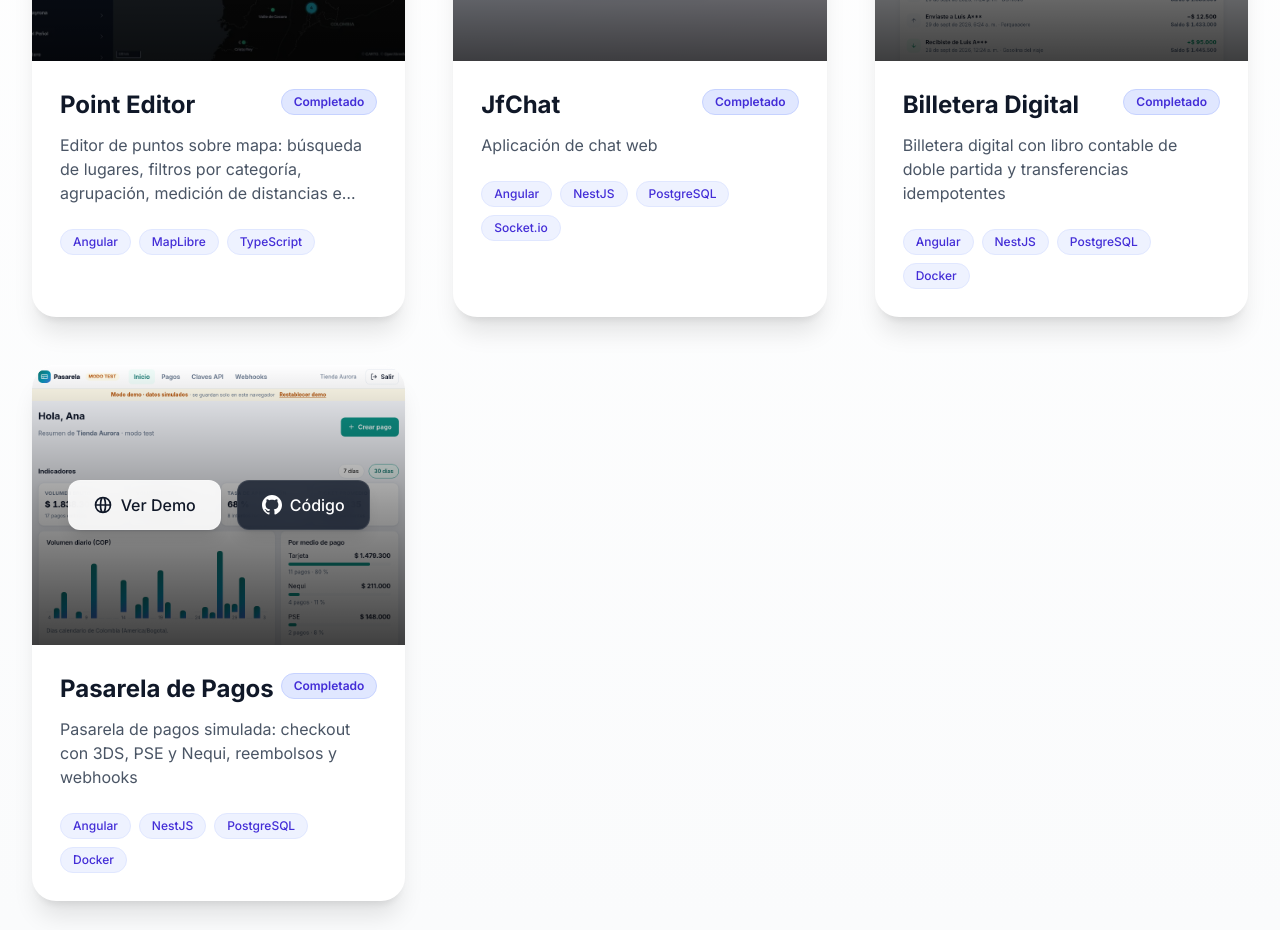
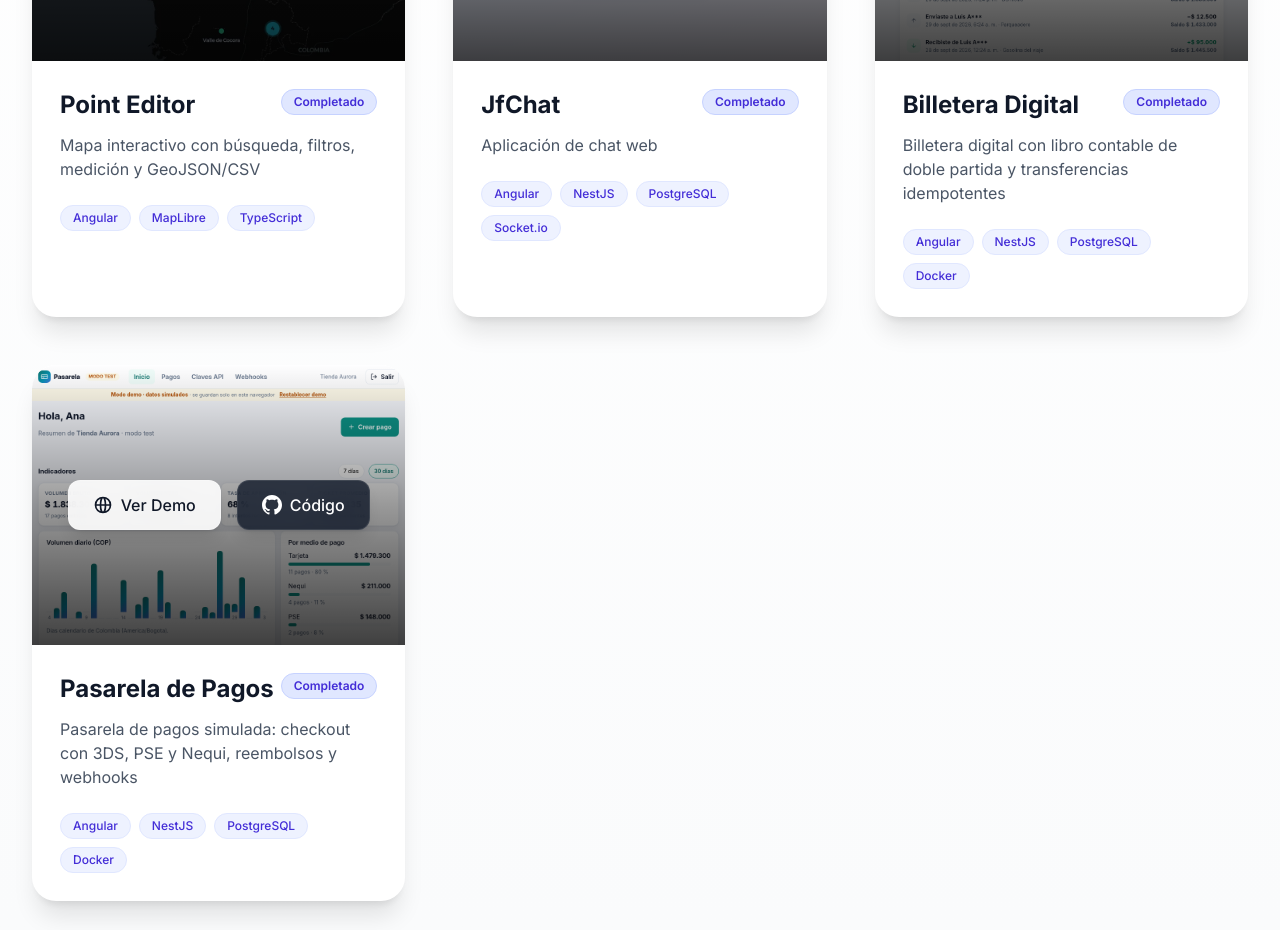
Before and after one commit to JFredMC/portfolio, an Angular app: page / in a window 1280 px wide. Shown: the part 4440-5370 px from the top of the page. Built offline with nearby package versions, Linux system fonts and the light colour scheme.

Commit message:
fix(projects): miniatura centrada y descripción corta de Point Editor

```diff
--- a/src/app/features/projects/projects.ts
+++ b/src/app/features/projects/projects.ts
@@ -18,7 +18,7 @@
   projects: IProject[] = [
     {
       title: 'Point Editor',
-      description: 'Editor de puntos sobre mapa: búsqueda de lugares, filtros por categoría, agrupación, medición de distancias e importación/exportación GeoJSON y CSV',
+      description: 'Mapa interactivo con búsqueda, filtros, medición y GeoJSON/CSV',
       tech: ['Angular', 'MapLibre', 'TypeScript'],
       codeLink: 'https://github.com/JFredMC/point-editor',
       demoLink: 'https://jfredmc.github.io/point-editor/',
```
Also changed, not shown: public/projects/point-editor.webp.
